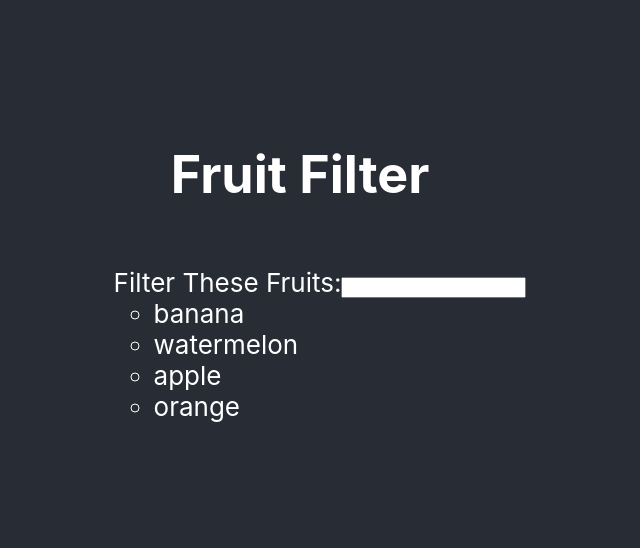
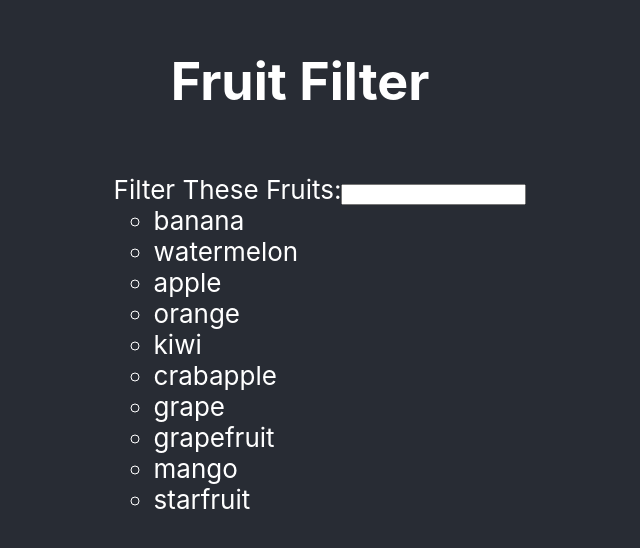
Before and after one commit to jtreeves/fruit-filter, a React (Create React App) app: page / in a window 1280 px wide. Shown: the part 122-670 px from the top of the page, without its empty margins (340-980 px from the left). Built offline with nearby package versions, Linux system fonts and the light colour scheme; the HTML template or start-up script is replaced by a standard one.

Commit message:
[App] Add more fruits to array to better test filter functionality

```diff
--- a/src/App.js
+++ b/src/App.js
@@ -2,7 +2,7 @@ import './App.css'
 import FruitContainer from './components/FruitContainer'
 
 function App() {
-    const fruits = ['banana', 'watermelon', 'apple', 'orange']
+    const fruits = ['banana', 'watermelon', 'apple', 'orange', 'kiwi', 'crabapple', 'grape', 'grapefruit', 'mango', 'starfruit']
 
     return (
         <div className='App-header'>
```
Also changed, not shown: 1 other file (tests, documents, lock files or other folders).
